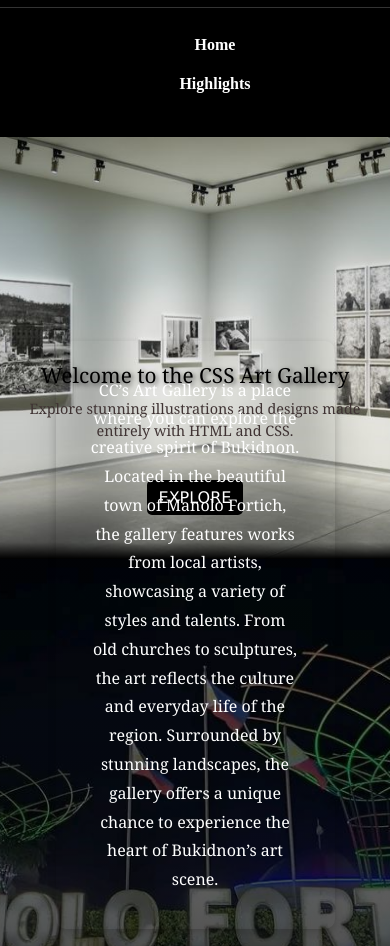
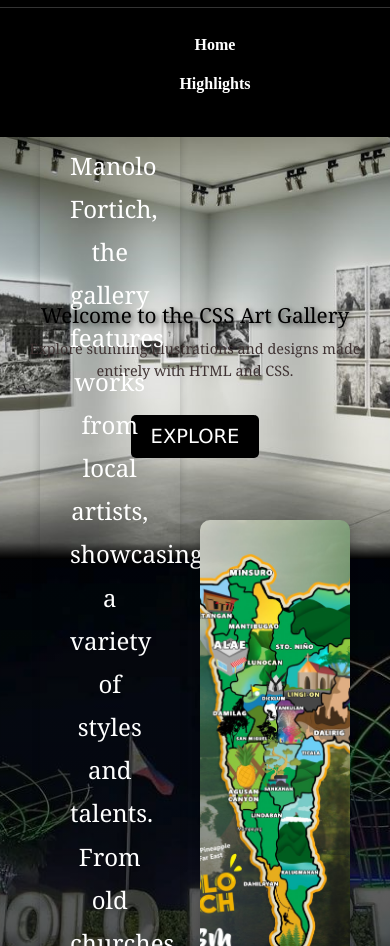
Before and after one commit to CSS-ART-GALLERY/WEB, a plain HTML site: page index.html in a window 390 px wide. Shown: the part 149-1095 px from the top of the page. Drawn offline with nearby package versions, Linux system fonts and the light colour scheme.

```diff
--- a/style.css
+++ b/style.css
@@ -289,7 +289,6 @@ header {
     color: #000000;
     font-family: Verdana;
 }
-
 /* Intro Section */
 .intros-section {
     background-image:
@@ -320,13 +319,43 @@ header {
         height: 60vh;  /* Adjust background size to fit better on mobile screens */
         background-position: top center; /* Focus the top part of the image */
     }
+
+    /* Adjust layout for the content inside intro */
+    .container {
+        flex-direction: column; /* Stack the text and image vertically */
+        padding: 20px; /* Reduce padding on smaller screens */
+    }
+
+    .text-container, .image-container {
+        max-width: 90%; /* Ensure content fits well on mobile screens */
+        margin: 0 auto; /* Center the content */
+    }
+
+    .text-container h3 {
+        font-size: 1.2rem; /* Adjust text size for smaller screens */
+        text-align: center; /* Center the text on smaller screens */
+        padding: 10px 0; /* Add padding to prevent text from touching edges */
+    }
+
+    .image-container img {
+        height: 250px; /* Reduce image height for mobile */
+    }
 }
 
 /* For even smaller screens (<= 480px) */
 @media (max-width: 480px) {
     .intros-section {
-        height: 50vh;  /* Further reduce the height on very small screens */
+        height: 50vh;  /* Further reduce height for very small screens */
         background-position: top center; /* Focus the top part of the image */
+    }
+
+    .text-container h3 {
+        font-size: 1rem; /* Further reduce text size */
+        padding: 10px; /* Add padding for better readability */
+    }
+
+    .image-container img {
+        height: 200px; /* Reduce the height of the image even more */
     }
 }
 
@@ -390,62 +419,6 @@ header {
     transform: scale(1.05);
 }
 
-/* Responsive design for smaller screens (max-width 768px) */
-@media (max-width: 768px) {
-    /* Stack text and image vertically */
-    .container {
-        flex-direction: column;
-        gap: 20px; /* Add space between stacked elements */
-    }
-
-    .text-container, .image-container {
-        max-width: 90%; /* Ensure they fit the screen */
-    }
-
-    .text-container h3 {
-        font-size: 1.2rem; /* Adjust text size for smaller screens */
-        text-align: center; /* Center text on small screens */
-    }
-
-    /* Reduce padding and height of home section */
-    .home-section {
-        padding-bottom: 60px; /* Reduce bottom padding */
-    }
-
-    /* Adjust explore link for smaller screens */
-    .home-links .explore-link {
-        font-size: 1.2rem;
-        padding: 10px 15px;
-    }
-
-    /* Reduce image size for smaller screens */
-    .image-container img {
-        height: 300px; /* Reduce height for mobile */
-    }
-}
-
-/* For very small screens (max-width 480px) */
-@media (max-width: 480px) {
-    .text-container h3 {
-        font-size: 1rem; /* Further reduce text size */
-        padding: 15px; /* Add padding for better readability */
-    }
-
-    .home-links .explore-link {
-        font-size: 1rem; /* Adjust explore link font size */
-        padding: 8px 12px; /* Smaller padding for mobile */
-    }
-
-    /* Further reduce image height */
-    .image-container img {
-        height: 250px;
-    }
-
-    /* Reduce padding for home section */
-    .home-section {
-        padding-bottom: 40px; /* More padding for mobile */
-    }
-}
 
 
 
```
